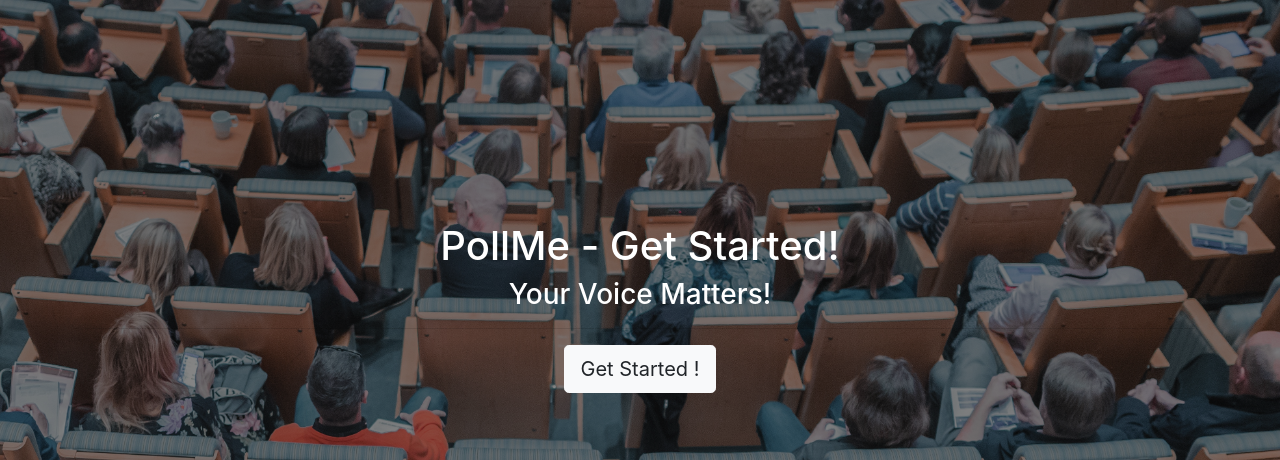
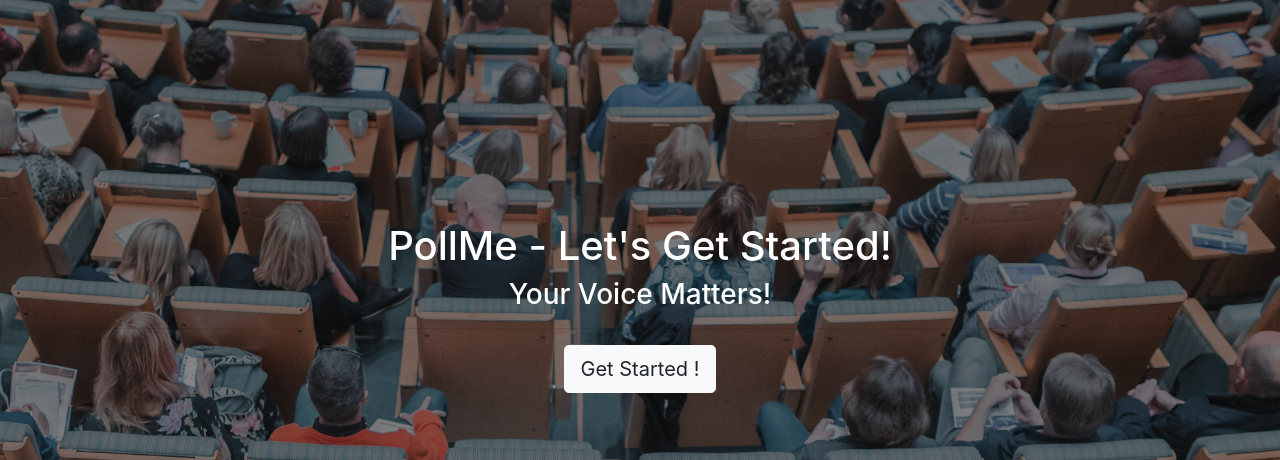
Before and after one commit to smitparmar33/Django-cicd-ECR-ECS, a Django app: page / in a window 1280 px wide. Shown: the part 56-516 px from the top of the page. Run offline with Django 3.2, Linux system fonts and the light colour scheme; some libraries are stand-ins or nearby versions.

Commit message:
edited index template

```diff
--- a/templates/home.html
+++ b/templates/home.html
@@ -10,7 +10,7 @@
     <div class="row">
         <div class="col">
             <div id="home-content">
-                <h1>PollMe - Get Started!</h1>
+                <h1>PollMe - Let's Get Started!</h1>
                 <h3>Your Voice Matters!</h3>
                 <hr>
                 <a class="btn btn-light btn-lg" href="{% url 'polls:list' %}" role="button">Get Started !</a>
```
Also changed, not shown: 3 other files.
